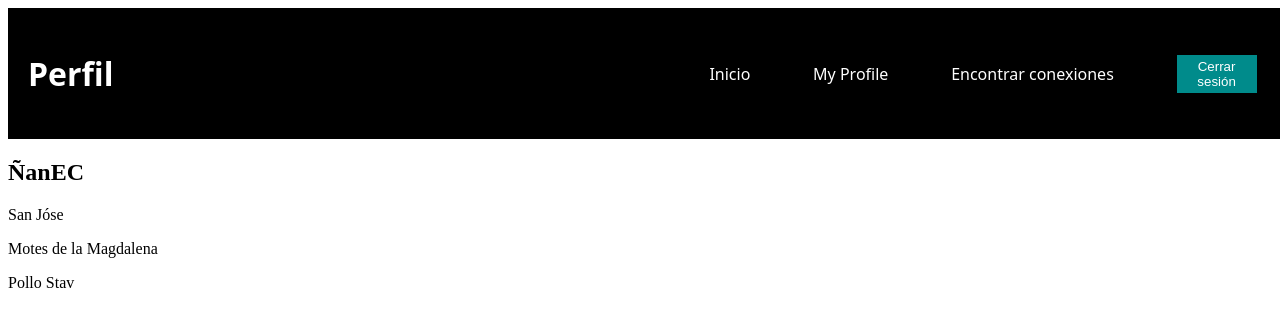
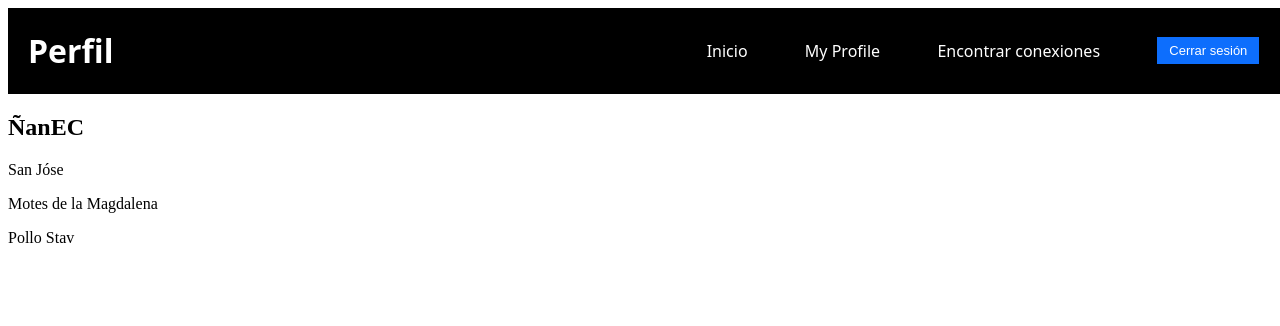
Before and after one commit to xavix45/Xavier-2025B, a plain HTML site: page 23-10-2025/index.html in a window 1280 px wide. Drawn offline with Linux system fonts and the light colour scheme.

Commit message:
modi para  repasar

```diff
--- a/23-10-2025/style.css
+++ b/23-10-2025/style.css
@@ -6,11 +6,11 @@ body, html{
     background-color: black;
     display: flex;
     font-family: system-ui, -apple-system, BlinkMacSystemFont, 'Segoe UI', Roboto, Oxygen, Ubuntu, Cantarell, 'Open Sans', 'Helvetica Neue', sans-serif;
+    align-items: center;
 }
 .nav-title{
     color: white;
     margin-left: 20px;
-    align-self: center;
     flex: 1;
 }
 .nav-links{
@@ -20,17 +20,17 @@ body, html{
     list-style: none;
     justify-content: space-around;
 }
-li{
-    justify-content: space-around;
-    margin: 5%;
-}
-a{
+
+li a{
     color:white;
     text-decoration: none;
 }
 .btn{
-    background-color: darkcyan;
-    border: darkcyan;
+    background-color: #0d6efd; /* azul estilo Bootstrap */
+    border: none;
     color: white;
-    padding: 5%;
+    padding: 6px 12px;
+    cursor: pointer;
+    font-size: 13px;
+    transition: background-color 0.3s;
 }
```
